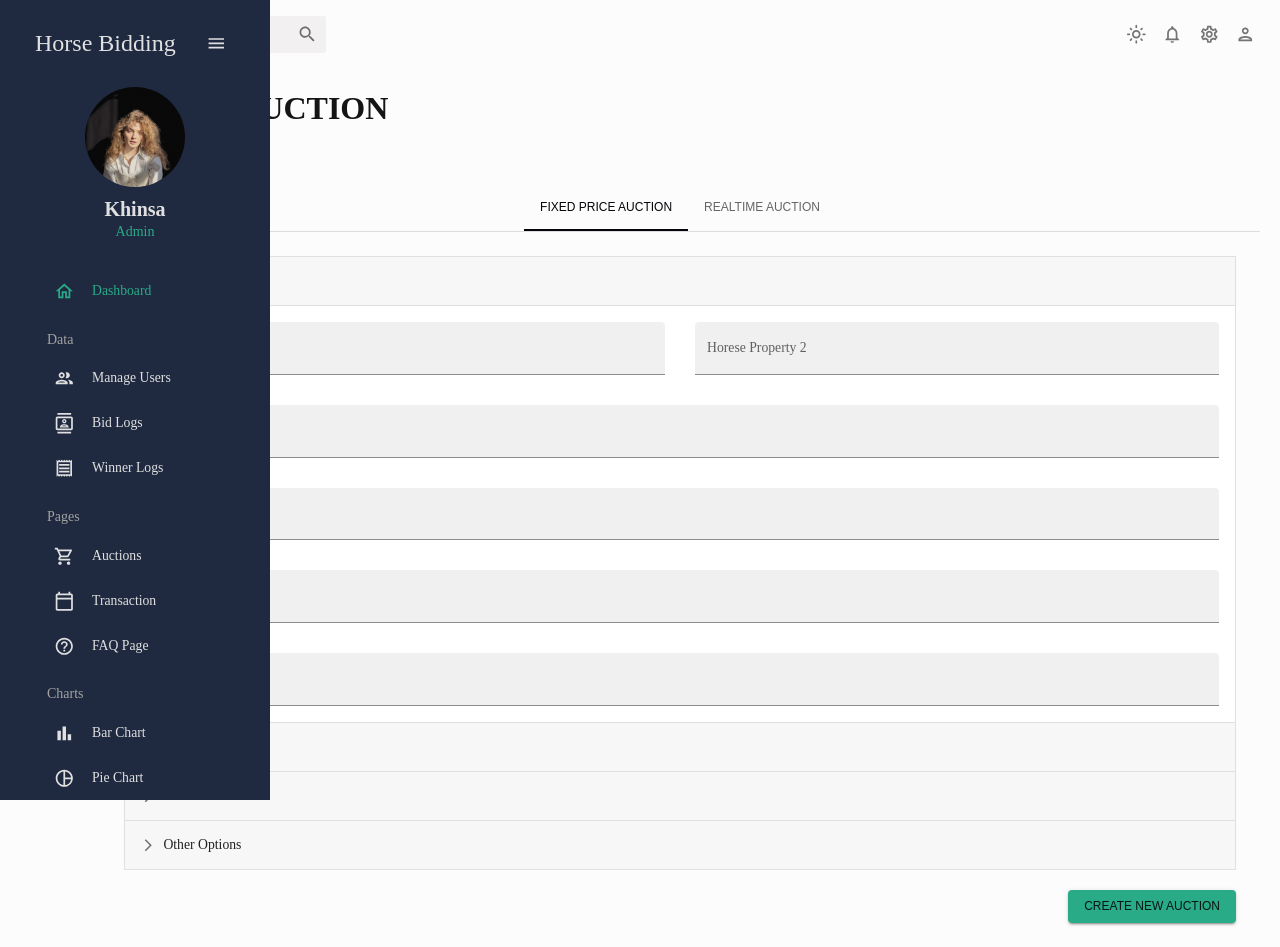
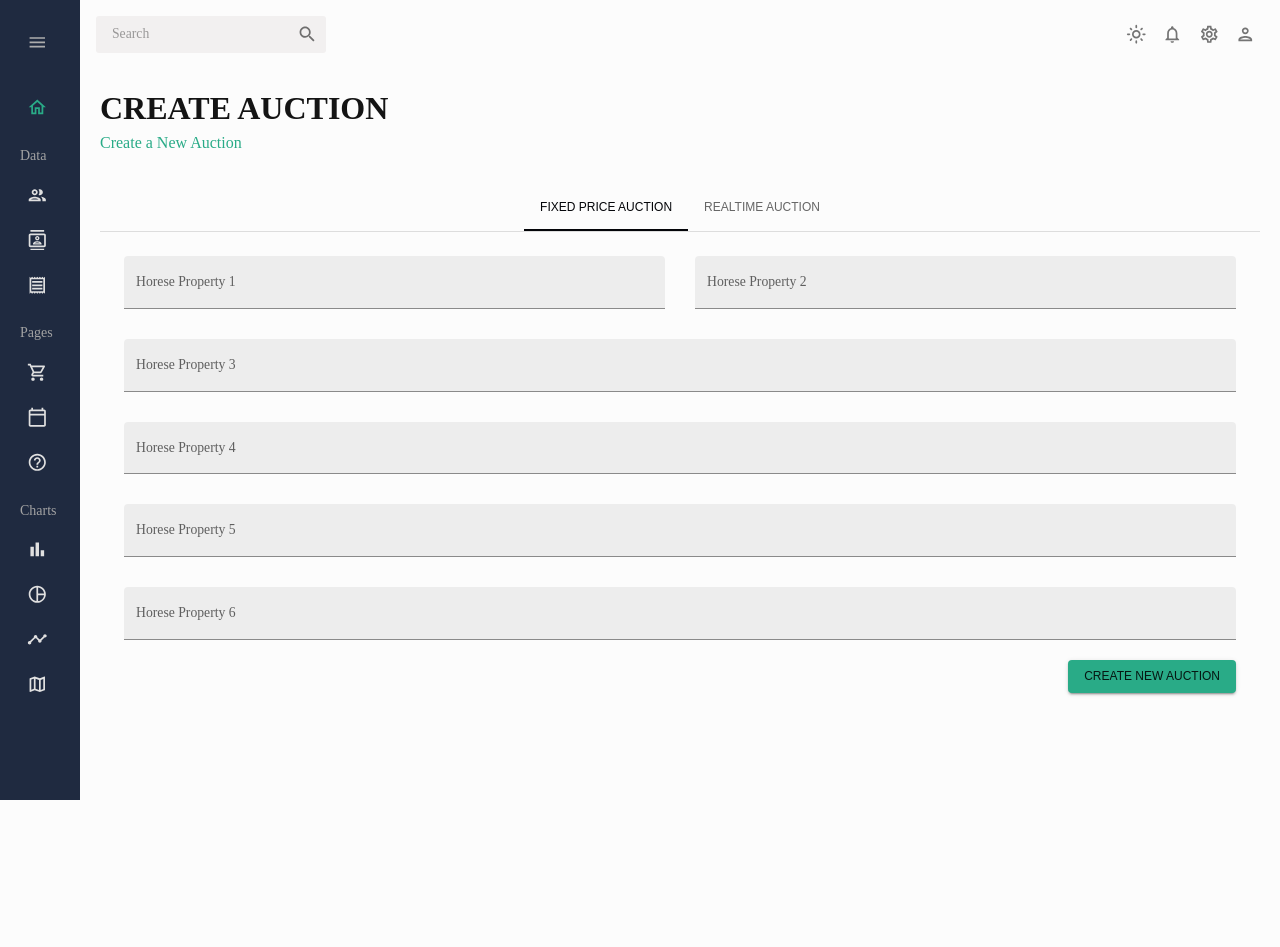
Before and after one commit to Usman-Marwat/horseauctionadmin, a React (Vite) app: page /addProduct in a window 1280 px wide. After the commit the page ends 800 px from the top, so only its background shows below. Built offline with nearby package versions, Linux system fonts and the light colour scheme.

Commit message:
Fix loading state bug for products

```diff
--- a/package.json
+++ b/package.json
@@ -21,7 +21,7 @@
 		"@nivo/geo": "^0.83.0",
 		"@nivo/line": "^0.83.0",
 		"@nivo/pie": "^0.83.0",
-		"@tanstack/react-query": "^4.35.0",
+		"@tanstack/react-query": "^4.35.3",
 		"axios": "^1.5.0",
 		"formik": "^2.4.4",
 		"lodash": "^4.17.21",
--- a/src/scenes/addProduct/index.jsx
+++ b/src/scenes/addProduct/index.jsx
@@ -1,4 +1,4 @@
-import { Box, Button, Tab, TextField, Typography } from '@mui/material';
+import { Box, Button, Tab, TextField } from '@mui/material';
 import TabContext from '@mui/lab/TabContext';
 import TabList from '@mui/lab/TabList';
 import TabPanel from '@mui/lab/TabPanel';
@@ -8,12 +8,6 @@ import * as yup from 'yup';
 import useMediaQuery from '@mui/material/useMediaQuery';
 import Header from '../../components/Header';
 import { useState } from 'react';
-import { ArrowDropDownCircleOutlined } from '@mui/icons-material';
-import {
-	Accordion,
-	AccordionDetails,
-	AccordionSummary,
-} from '../../components/MyAccordian';
 
 export default () => {
 	const isNonMobile = useMediaQuery('(min-width:600px)');
@@ -61,17 +55,24 @@ const TabViews = ({ isNonMobile }) => {
 };
 
 const FixedPriceAuction = ({ isNonMobile }) => {
-	const [expanded, setExpanded] = useState('panel1');
-
-	const handleAccordianChange = (panel) => (event, newExpanded) => {
-		setExpanded(newExpanded ? panel : false);
-	};
-
 	const handleFormSubmit = (values) => {
 		console.log(values);
 	};
-
-	const MainProps = ({ values, errors, touched, handleBlur, handleChange }) => (
+	return (
+		<Formik
+			onSubmit={handleFormSubmit}
+			initialValues={initialValues}
+			validationSchema={checkoutSchema}
+		>
+			{({
+				values,
+				errors,
+				touched,
+				handleBlur,
+				handleChange,
+				handleSubmit,
+			}) => (
+				<form onSubmit={handleSubmit}>
 					<Box
 						display="grid"
 						gap="30px"
@@ -159,109 +160,6 @@ const FixedPriceAuction = ({ isNonMobile }) => {
 							sx={{ gridColumn: 'span 4' }}
 						/>
 					</Box>
-	);
-
-	return (
-		<Formik
-			onSubmit={handleFormSubmit}
-			initialValues={initialValues}
-			validationSchema={checkoutSchema}
-		>
-			{({
-				values,
-				errors,
-				touched,
-				handleBlur,
-				handleChange,
-				handleSubmit,
-			}) => (
-				<form onSubmit={handleSubmit}>
-					<div>
-						<Accordion
-							expanded={expanded === 'panel1'}
-							onChange={handleAccordianChange('panel1')}
-						>
-							<AccordionSummary
-								aria-controls="panel1d-content"
-								id="panel1d-header"
-							>
-								<Typography>Main Horse Data</Typography>
-							</AccordionSummary>
-							<AccordionDetails>
-								<MainProps
-									values={values}
-									errors={errors}
-									touched={touched}
-									handleBlur={handleBlur}
-									handleChange={handleChange}
-								/>
-							</AccordionDetails>
-						</Accordion>
-
-						<Accordion
-							expanded={expanded === 'panel2'}
-							onChange={handleAccordianChange('panel2')}
-						>
-							<AccordionSummary
-								aria-controls="panel2d-content"
-								id="panel2d-header"
-							>
-								<Typography>Owner</Typography>
-							</AccordionSummary>
-							<AccordionDetails>
-								<Typography>
-									Lorem ipsum dolor sit amet, consectetur adipiscing elit.
-									Suspendisse malesuada lacus ex, sit amet blandit leo lobortis
-									eget. Lorem ipsum dolor sit amet, consectetur adipiscing elit.
-									Suspendisse malesuada lacus ex, sit amet blandit leo lobortis
-									eget.
-								</Typography>
-							</AccordionDetails>
-						</Accordion>
-
-						<Accordion
-							expanded={expanded === 'panel3'}
-							onChange={handleAccordianChange('panel3')}
-						>
-							<AccordionSummary
-								aria-controls="panel3d-content"
-								id="panel3d-header"
-							>
-								<Typography>Entered Horse</Typography>
-							</AccordionSummary>
-							<AccordionDetails>
-								<Typography>
-									Lorem ipsum dolor sit amet, consectetur adipiscing elit.
-									Suspendisse malesuada lacus ex, sit amet blandit leo lobortis
-									eget. Lorem ipsum dolor sit amet, consectetur adipiscing elit.
-									Suspendisse malesuada lacus ex, sit amet blandit leo lobortis
-									eget.
-								</Typography>
-							</AccordionDetails>
-						</Accordion>
-
-						<Accordion
-							expanded={expanded === 'panel4'}
-							onChange={handleAccordianChange('panel4')}
-						>
-							<AccordionSummary
-								aria-controls="panel4d-content"
-								id="panel4d-header"
-							>
-								<Typography>Other Options</Typography>
-							</AccordionSummary>
-							<AccordionDetails>
-								<Typography>
-									Lorem ipsum dolor sit amet, consectetur adipiscing elit.
-									Suspendisse malesuada lacus ex, sit amet blandit leo lobortis
-									eget. Lorem ipsum dolor sit amet, consectetur adipiscing elit.
-									Suspendisse malesuada lacus ex, sit amet blandit leo lobortis
-									eget.
-								</Typography>
-							</AccordionDetails>
-						</Accordion>
-					</div>
-
 					<Box display="flex" justifyContent="end" mt="20px">
 						<Button type="submit" color="secondary" variant="contained">
 							Create New Auction
--- a/src/scenes/global/Sidebar.jsx
+++ b/src/scenes/global/Sidebar.jsx
@@ -29,7 +29,7 @@ import userImage from '../../assets/user.jpg';
 const SideMenu = () => {
 	const theme = useTheme();
 	const colors = tokens(theme.palette.mode);
-	const [isCollapsed, setIsCollapsed] = useState(false);
+	const [isCollapsed, setIsCollapsed] = useState(true);
 	const [selected, setSelected] = useState('Dashboard');
 	const isMobile = useMediaQuery('(max-width: 490px)');
 
--- a/src/scenes/products/index.jsx
+++ b/src/scenes/products/index.jsx
@@ -34,10 +34,8 @@ const Products = () => {
 	const theme = useTheme();
 	const isNonMobile = useMediaQuery('(min-width: 1000px)');
 	const [selected, setSelected] = useState();
-	const [finalData, setFinalData] = useState();
-	const [categories, setCategories] = useState([]);
 
-	const { isLoading, data, isFetching } = useQuery({
+	const { data, isLoading } = useQuery({
 		queryKey: ['products'],
 		queryFn: () =>
 			axios
@@ -46,14 +44,6 @@ const Products = () => {
 	});
 
 	// const { data,isLoading,error} = useBidProducts();
-
-	useEffect(() => {
-		setFinalData(data);
-	}, [data]);
-
-	if (!finalData || !categories) return;
-
-	const categoriesNames = categories;
 
 	return (
 		<Box m="1.5rem 2.5rem">
@@ -67,7 +57,7 @@ const Products = () => {
 				</Link>
 			</Box>
 
-			{isFetching && !data && (
+			{isLoading && (
 				<Box
 					mt="20px"
 					display="grid"
@@ -104,12 +94,11 @@ const Products = () => {
 						'& > div': { gridColumn: isNonMobile ? undefined : 'span 4' },
 					}}
 				>
-					{finalData.map((product) => (
+					{data.map((product) => (
 						<Product
 							key={product._id}
 							item={product}
 							onSelect={(item) => setSelected(item)}
-							categoriesNames={categoriesNames}
 						/>
 					))}
 				</Box>
```
Also changed, not shown: src/scenes/Layout/index.jsx (added, +22 -0 lines), 1 other file (tests, documents, lock files or other folders). Lines whose indentation alone changed are shown as unchanged.
